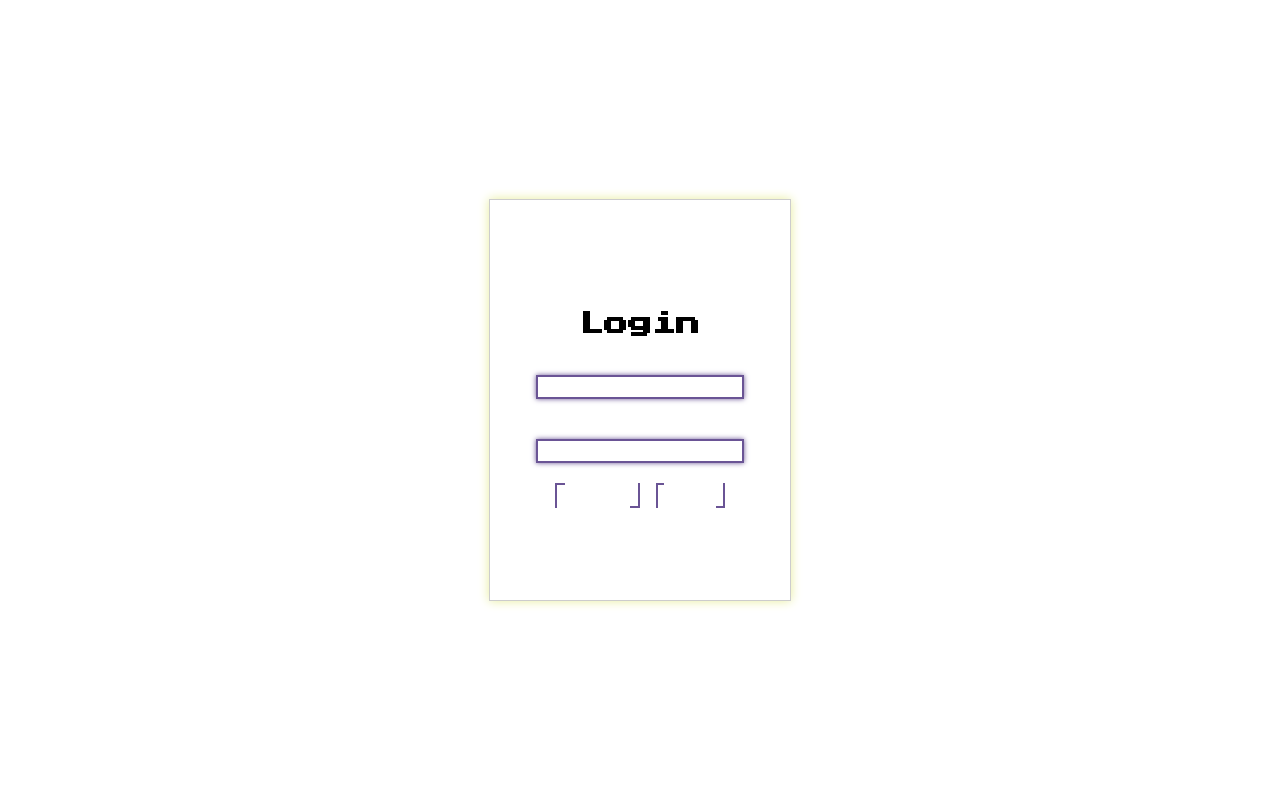
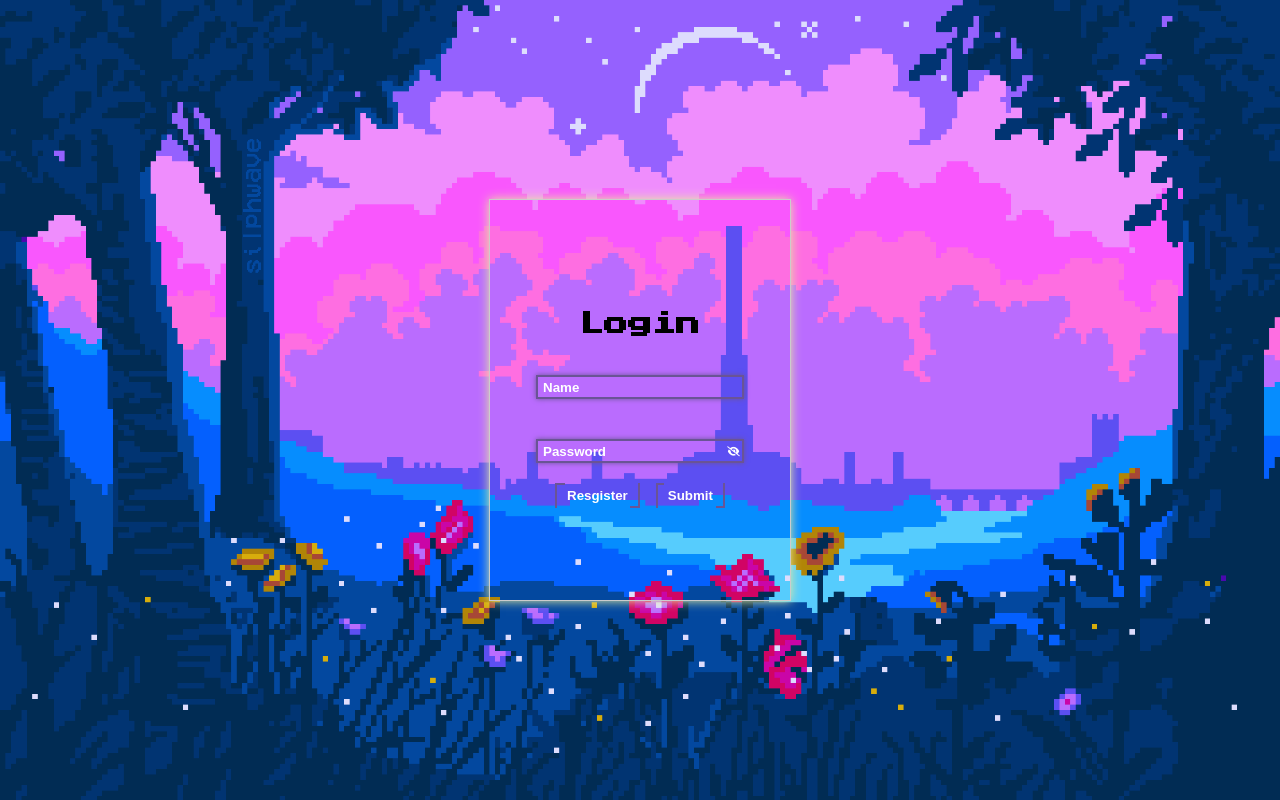
Before and after one commit to NgocPhuFE/eventForm, a plain HTML site: page index.html in a window 1280 px wide. Drawn offline with Linux system fonts and the light colour scheme.

Commit message:
Update style.css

```diff
--- a/style.css
+++ b/style.css
@@ -4,7 +4,7 @@ body {
   margin: 0;
   padding: 0;
   font-family: system-ui;
-  background-image: url(/F8_Exercises/eventForm/background.png);
+  background-image: url(./background.png);
   background-size: cover;
   font-family: "Press Start 2P", cursive;
 }
```
